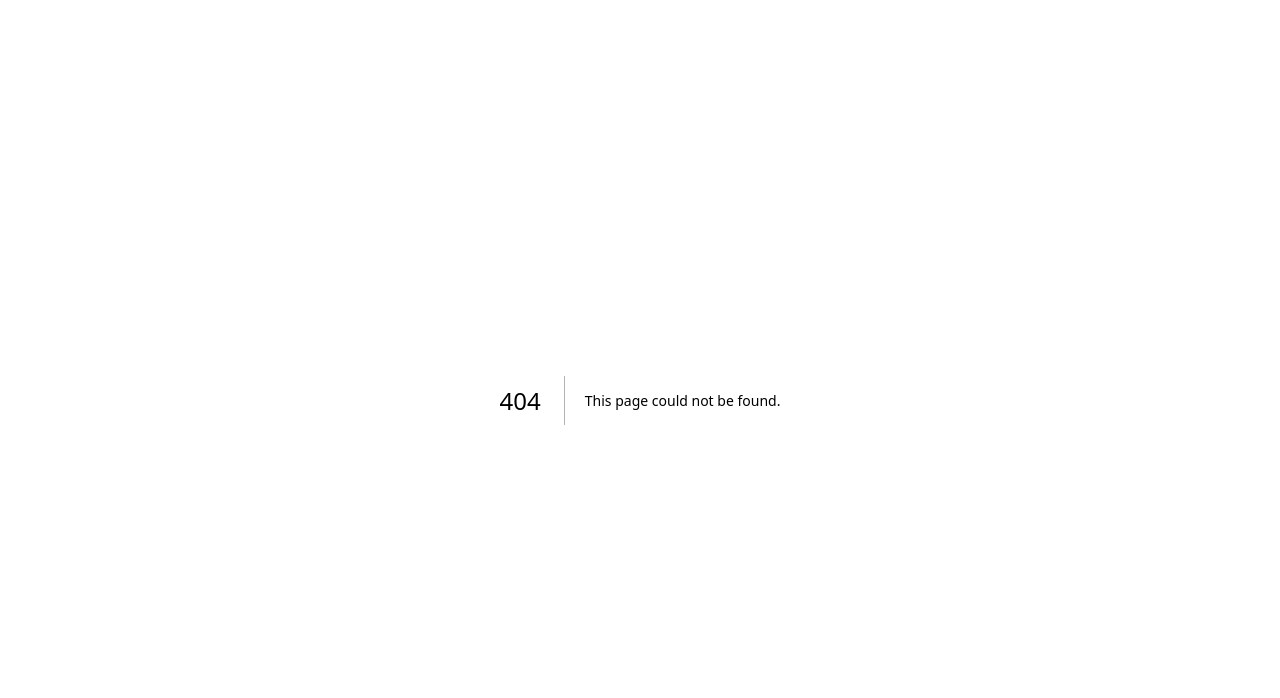
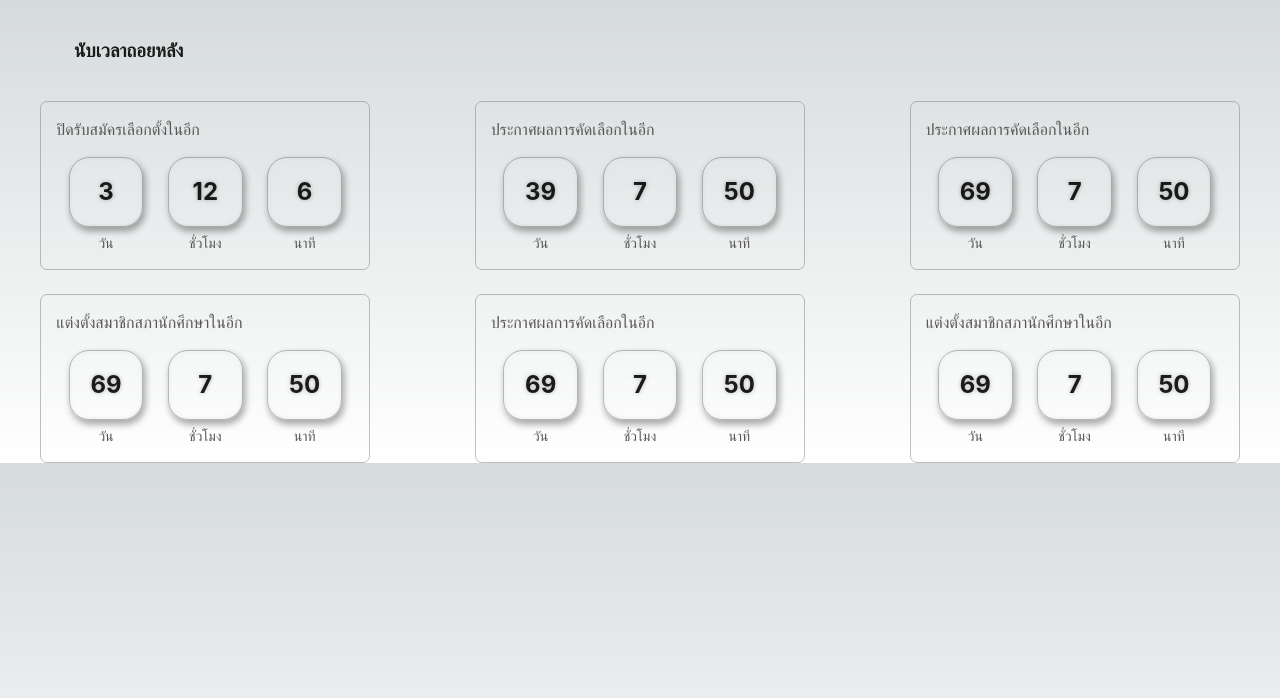
Before and after one commit to Sunthewhat/KMUTT_Election_website, a Next.js app in the folder public/: page /countdown in a window 1280 px wide. Before the commit this address had no page. Shown: the top 698 px of the page. Built offline with nearby package versions, Linux system fonts and the light colour scheme.

Commit message:
countdown and elec info page

```diff
--- /dev/null
+++ b/public/src/app/countdown/page.tsx
@@ -0,0 +1,166 @@
+"use client";
+import { Flex, Row, Col, Typography } from "antd";
+import { useEffect, useState } from "react";
+
+const MockData = [
+  {
+    title: "ปิดรับสมัครเลือกตั้ง",
+    date: new Date("2024-03-10T14:47:00.123456"),
+  },
+  {
+    title: "ประกาศผลการคัดเลือก",
+    date: new Date("2024-05-15T10:30:45.123456"),
+  },
+  {
+    title: "แต่งตั้งสมาชิกสภานักศึกษา",
+    date: new Date("2024-05-15T10:30:45.123456"),
+  },
+  {
+    title: "ประกาศผลการคัดเลือก",
+    date: new Date("2024-05-15T10:30:45.123456"),
+  },
+  {
+    title: "แต่งตั้งสมาชิกสภานักศึกษา",
+    date: new Date("2024-05-15T10:30:45.123456"),
+  },
+  {
+    title: "ประกาศผลการคัดเลือก",
+    date: new Date("2024-04-15T10:30:45.123456"),
+  },
+];
+
+function MockDataSorted() {
+    MockData.sort((a, b) => a.date.getTime() - b.date.getTime());
+    return MockData;
+}
+
+interface CountdownData {
+  title: string;
+  days: number;
+  hours: number;
+  minutes: number;
+}
+
+const CountDown = () => {
+  const [countdownData, setCountdownData] = useState<CountdownData[]>([]);
+
+  useEffect(() => {
+    MockDataSorted();
+    const intervalId = setInterval(() => {
+      const updatedCountdownData = MockData.map((event) => {
+        const now = new Date();
+        const diffInMs = event.date.getTime() - now.getTime();
+        const days = Math.floor(diffInMs / (1000 * 60 * 60 * 24));
+        const hours = Math.floor(
+          (diffInMs % (1000 * 60 * 60 * 24)) / (1000 * 60 * 60)
+        );
+        const minutes = Math.floor((diffInMs % (1000 * 60 * 60)) / (1000 * 60));
+        return {
+          title: event.title,
+          days: days < 0 ? 0 : days,
+          hours: hours < 0 ? 0 : hours,
+          minutes: minutes < 0 ? 0 : minutes,
+        };
+      });
+      setCountdownData(updatedCountdownData);
+    }, 1000);
+    return () => clearInterval(intervalId);
+  }, []);
+
+  return (
+    <>
+      <Flex
+        style={{
+          maxWidth: "330px",
+          margin: "2% 0 2% 5%",
+        }}
+      >
+        <Typography
+          style={{ fontWeight: "bold", padding: "10px", fontSize: "1.17em" }}
+        >
+          นับเวลาถอยหลัง
+        </Typography>
+      </Flex>
+
+      <Flex wrap="wrap" justify="space-around" gap={"large"} style={{}}>
+        {countdownData.map((event) => (
+          <Flex
+            key={event.title}
+            style={{
+              width: "80%",
+              maxWidth: "330px",
+              borderWidth: "1px",
+              borderStyle: "solid",
+              borderColor: "rgba(128, 128, 128, 0.5)",
+              borderRadius: "7px",
+            }}
+          >
+            <Flex
+              style={{
+                flexDirection: "column",
+                padding: "15px",
+                width: "100%",
+              }}
+            >
+              <Typography style={getGrayTypoSyle()}>
+                {event.title}ในอีก
+              </Typography>
+              <Row justify="space-around" style={{ marginTop: "15px" }}>
+                <Col span={6} style={getColStyle()}>
+                  <Typography style={getTypostyle()}>{event.days}</Typography>
+                </Col>
+                <Col span={6} style={getColStyle()}>
+                  <Typography style={getTypostyle()}>{event.hours}</Typography>
+                </Col>
+                <Col span={6} style={getColStyle()}>
+                  <Typography style={getTypostyle()}>
+                    {event.minutes}
+                  </Typography>
+                </Col>
+              </Row>
+              <Row justify="space-around" style={{ marginTop: "5px" }}>
+                <Col span={7} style={getColStyleNoBorder()}>
+                  <Typography style={getGrayTypoSyle()}>วัน</Typography>
+                </Col>
+                <Col span={7} style={getColStyleNoBorder()}>
+                  <Typography style={getGrayTypoSyle()}>ชั่วโมง</Typography>
+                </Col>
+                <Col span={7} style={getColStyleNoBorder()}>
+                  <Typography style={getGrayTypoSyle()}>นาที</Typography>
+                </Col>
+              </Row>
+            </Flex>
+          </Flex>
+        ))}
+      </Flex>
+    </>
+  );
+};
+
+export default CountDown;
+
+const getColStyle = () => ({
+  border: "1px solid rgba(0, 0, 0, 0.25)",
+  display: "flex",
+  justifyContent: "center",
+  alignItems: "center",
+  borderRadius: "20px",
+  height: "70px",
+  boxShadow: "2px 4px 7px rgba(0, 0, 0, 0.3)", // Drop shadow
+  filter: "drop-shadow(0px 0px 2px rgba(0, 0, 0, 0.3))", // Inner shadow
+});
+
+const getColStyleNoBorder = () => ({
+  display: "flex",
+  justifyContent: "center",
+  alignItems: "center",
+});
+const getTypostyle = () => ({
+  fontWeight: "bold",
+  fontSize: "24px",
+});
+
+const getGrayTypoSyle = () => ({
+  color: "#585858",
+  fontSize: "1em",
+});
--- /dev/null
+++ b/public/src/app/election-info/page.tsx
@@ -0,0 +1,84 @@
+import { Button, Flex, Layout, Row, Col, Grid, Typography } from "antd";
+import { DownloadOutlined } from "@ant-design/icons";
+
+const MockData = [
+  {
+    title: "กำหนดการและรายละเอียด",
+  },
+  {
+    title: "รายละเอียดการสมัคร",
+  },
+  {
+    title: "ข้อห้ามการหาเสียง",
+  },
+];
+
+const TestPage = () => {
+  return (
+    <>
+      <Flex
+        style={{
+          maxWidth: "330px",
+          margin: "2% 0 2% 5%",
+        }}
+      >
+        <Typography
+          style={{ fontWeight: "bold", padding: "10px", fontSize: "1.17em" }}
+        >
+          ข้อมูลการเลือกตั้ง
+        </Typography>
+      </Flex>
+
+      {MockData.map((event) => (
+        <Flex
+          key={event.title}
+          style={{
+            width: "80%",
+            maxWidth: "360px",
+            borderWidth: "1px",
+            borderStyle: "solid",
+            borderColor: "rgba(128, 128, 128, 0.5)",
+            borderRadius: "7px",
+            height: "fit-content",
+            margin: "2% 6%",
+          }}
+        >
+          <Flex
+            align="center"
+            justify="space-between"
+            style={{
+              flexDirection: "row",
+              width: "100%",
+              padding: "10px 20px",
+            }}
+          >
+            <Flex style={{ flexDirection: "column" }}>
+              <Typography
+                style={{
+                  fontSize: "1em",
+                  padding: "5px",
+                  color:"#3B3B3B"
+                }}
+              >
+                {event.title}
+              </Typography>
+              <Typography
+                style={{
+                  fontSize: "1em",
+                  padding: "5px",
+                }}
+              >
+                .pdf
+              </Typography>
+            </Flex>
+            <Flex>
+              <DownloadOutlined />
+            </Flex>
+          </Flex>
+        </Flex>
+      ))}
+    </>
+  );
+};
+
+export default TestPage;
```
Also changed, not shown: 2 other files (tests, documents, lock files or other folders).
